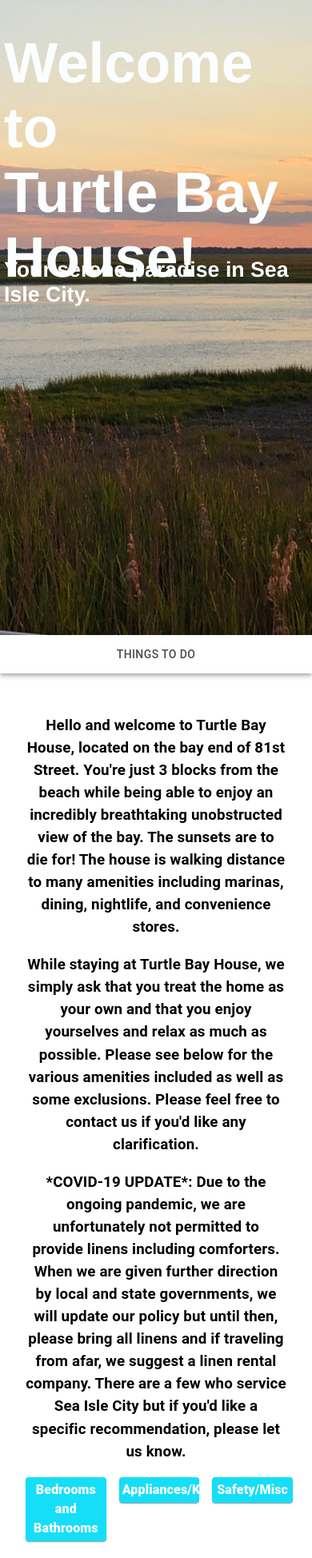
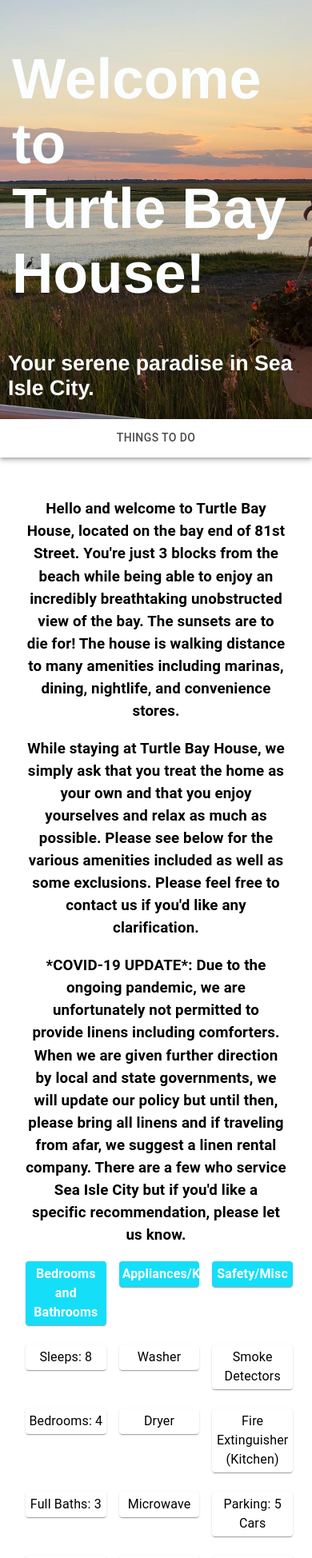
Before and after one commit to mshertz-dev/turtle-bay-house, a React (Create React App) app: page / in a window 390 px wide. Shown: the top 1948 px of the page at 80% size. Built offline with nearby package versions, Linux system fonts and the light colour scheme.

Commit message:
css styling changes to make site more mobile friendly

```diff
--- a/public/index.html
+++ b/public/index.html
@@ -3,7 +3,7 @@
   <head>
     <meta charset="utf-8" />
     <link rel="icon" href="%PUBLIC_URL%/favicon.ico" />
-    <meta name="viewport" content="width=device-width, initial-scale=1" />
+    <meta name="viewport" content="width=device-width, initial-scale=1.0" />
     <meta name="theme-color" content="#000000" />
     <meta
       name="description"
--- a/src/App.css
+++ b/src/App.css
@@ -22,17 +22,92 @@
 .App-header {
   /* background-color: rgb(251, 254, 255); */
   background: url("pic1.JPEG") no-repeat center center;
+  background-size: cover;
   font-family: Helvetica, Arial, sans-serif;
-  min-height: 100vh;
+  width: 100%;
+  height: auto;
+  /* min-height: 100vh; */
   display: flex;
   flex-direction: column;
-  align-items: center;
-  justify-content: center;
+  overflow-x: auto;
+  overflow-y: auto;
+  align-items: left;
+  justify-content: left;
   font-size: calc(10px + 2vmin);
   color: rgb(251, 254, 255);
-  margin-top: -50px;
+  margin-top: 0px;
   padding-top: 0px;
   /* color: coral; */
+}
+
+#header-card {
+  background-color: #15def8;
+  color: white;
+  border-color: powderblue;
+  width: 100%;
+  font-weight: 600;
+}
+
+#Header-main-text {
+  position: relative;
+  font-size: 2em;
+  text-align: left;
+  top: 0px;
+  left: 5px;
+  margin-top: 5px;
+  padding-top: 5px;
+  margin-left: 5px;
+  padding-left: 5px;
+  display: flex;
+  flex-direction: column;
+}
+
+#Header-sub-text {
+  position: relative;
+  text-align: left;
+  position: left;
+  font-size: 1.5em;
+  margin-top: 5px;
+  padding-top: 5px;
+  margin-left: 5px;
+  padding-left: 5px;
+  display: flex;
+  flex-direction: column;
+}
+
+#headerCard {
+  background-color: #15def8;
+  color: white;
+  border-color: powderblue;
+  width: 100%;
+  font-weight: 600;
+}
+
+#Header-main-text {
+  position: relative;
+  font-size: 2em;
+  text-align: left;
+  top: 0px;
+  left: 5px;
+  /* margin-top: 5px;
+  padding-top: 5px;
+  margin-left: 5px;
+  padding-left: 5px; */
+  display: flex;
+  flex-direction: column;
+}
+
+#Header-sub-text {
+  position: relative;
+  text-align: left;
+  position: left;
+  font-size: 1.5em;
+  /* margin-top: 5px;
+  padding-top: 5px;
+  margin-left: 5px;
+  padding-left: 5px; */
+  display: flex;
+  flex-direction: column;
 }
 
 .App-link {
@@ -57,11 +132,25 @@ body {
 
 
 
+#amenities-card {
+  background-color: white;
+  color:black;
+  border-color: powderblue;
+  width: 100%;
+  height: auto;
+  /* overflow-x: auto;
+  overflow-y: auto; */
+  /* overflow: visible; */
+}
+
 #testing123 {
   background-color: white;
   color:black;
   border-color: powderblue;
   width: 100%;
+  /* overflow-x: auto;
+  overflow-y: auto; */
+  /* overflow: visible; */
 }
 
 #things-to-do-box {
@@ -70,6 +159,8 @@ body {
   border-color: powderblue;
   margin-left: 5%;
   margin-right: 5%;
+  overflow-x: auto;
+  overflow: visible;
 }
 
 #things-to-do-details {
@@ -83,20 +174,29 @@ body {
 }
 
 #activity-pic {
-  display: flex;
+  display: none;
   flex-direction: row;
   order: 1;
   width: 200px;
-  height: auto;
+  height: 150px;
   margin-left: 1%;
+}
+
+@media screen and (min-width: 701px) {
+  #activity-pic {
+    display: block;
+  }
+  #amenities-card {
+    height: 80px;
+  }
 }
 
 #things-to-do-description {
   display: flex;
   flex-direction: row;
   order: 2;
-  margin-left: 5%;
-  margin-right: 5%;
+  /* margin-left: 5%;
+  margin-right: 5%; */
 }
 
 #things-to-do-info {
@@ -117,30 +217,7 @@ body {
   width: 100%;
 }
 
-#headerCard {
-  background-color: #15def8;
-  color: white;
-  border-color: powderblue;
-  width: 100%;
-  font-weight: 900;
-}
 
-#Header-main-text {
-  position: absolute;
-  font-size: 2em;
-  text-align: left;
-  top: -10px;
-  left: 5px;
-}
-
-#Header-sub-text {
-  position: absolute;
-  text-align: left;
-  position: left;
-  font-size: 1.5em;
-  top: 300px;
-  left: 5px;
-}
 
 @keyframes App-logo-spin {
   from {
--- a/src/components/Amenities.jsx
+++ b/src/components/Amenities.jsx
@@ -25,107 +25,107 @@ export default function Amenities() {
       <Grid container spacing={3}>
       {/* new row 1*/}
       <Grid item xs={4}>
-          <Paper className={classes.paper} id='headerCard'>Bedrooms and Bathrooms</Paper>
+          <Paper className={classes.paper} id='header-card'>Bedrooms and Bathrooms</Paper>
         </Grid>
         <Grid item xs={4}>
-          <Paper className={classes.paper} id='headerCard'>Appliances/Kitchen</Paper>
+          <Paper className={classes.paper} id='header-card'>Appliances/Kitchen</Paper>
         </Grid>
         <Grid item xs={4}>
-          <Paper className={classes.paper} id='headerCard'>Safety/Misc</Paper>
+          <Paper className={classes.paper} id='header-card'>Safety/Misc</Paper>
         </Grid>
         {/* new row 2*/}
         <Grid item xs={4}>
-          <Paper className={classes.paper} id='testing123'>Sleeps: 8</Paper>
+          <Paper className={classes.paper} id='amenities-card'>Sleeps: 8</Paper>
         </Grid>
         <Grid item xs={4}>
-          <Paper className={classes.paper} id='testing123'>Washer</Paper>
+          <Paper className={classes.paper} id='amenities-card'>Washer</Paper>
         </Grid>
         <Grid item xs={4}>
-          <Paper className={classes.paper} id='testing123'>Smoke Detectors</Paper>
+          <Paper className={classes.paper} id='amenities-card'>Smoke Detectors</Paper>
         </Grid>
         {/* new row 3*/}
         <Grid item xs={4}>
-          <Paper className={classes.paper} id='testing123'>Bedrooms: 4</Paper>
+          <Paper className={classes.paper} id='amenities-card'>Bedrooms: 4</Paper>
         </Grid>
         <Grid item xs={4}>
-          <Paper className={classes.paper} id='testing123'>Dryer</Paper>
+          <Paper className={classes.paper} id='amenities-card'>Dryer</Paper>
         </Grid>
         <Grid item xs={4}>
-          <Paper className={classes.paper} id='testing123'>Fire Extinguisher (Kitchen)</Paper>
+          <Paper className={classes.paper} id='amenities-card'>Fire Extinguisher (Kitchen)</Paper>
         </Grid>
         {/* new row 4*/}
         <Grid item xs={4}>
-          <Paper className={classes.paper} id='testing123'>Full Baths: 3</Paper>
+          <Paper className={classes.paper} id='amenities-card'>Full Baths: 3</Paper>
         </Grid>
         <Grid item xs={4}>
-          <Paper className={classes.paper} id='testing123'>Microwave</Paper>
+          <Paper className={classes.paper} id='amenities-card'>Microwave</Paper>
         </Grid>
         <Grid item xs={4}>
-          <Paper className={classes.paper} id='testing123'>Parking: 5 Cars</Paper>
+          <Paper className={classes.paper} id='amenities-card'>Parking: 5 Cars</Paper>
         </Grid>
         {/* new row 5*/}
         <Grid item xs={4}>
-          <Paper className={classes.paper} id='testing123'>Powder Rooms: 1</Paper>
+          <Paper className={classes.paper} id='amenities-card'>Powder Rooms: 1</Paper>
         </Grid>
         <Grid item xs={4}>
-          <Paper className={classes.paper} id='testing123'>Oven</Paper>
+          <Paper className={classes.paper} id='amenities-card'>Oven</Paper>
         </Grid>
         <Grid item xs={4}>
-          <Paper className={classes.paper} id='testing123'>Garage</Paper>
+          <Paper className={classes.paper} id='amenities-card'>Garage</Paper>
         </Grid>
         {/* new row 6*/}
         <Grid item xs={4}>
-          <Paper className={classes.paper} id='testing123'>Master: King</Paper>
+          <Paper className={classes.paper} id='amenities-card'>Master: King</Paper>
         </Grid>
         <Grid item xs={4}>
-          <Paper className={classes.paper} id='testing123'>Grill</Paper>
+          <Paper className={classes.paper} id='amenities-card'>Grill</Paper>
         </Grid>
         <Grid item xs={4}>
-          <Paper className={classes.paper} id='testing123'>Dock/Water Access: No</Paper>
+          <Paper className={classes.paper} id='amenities-card'>Dock/Water Access: No</Paper>
         </Grid>
           {/* new row 7*/}
           <Grid item xs={4}>
-          <Paper className={classes.paper} id='testing123'>Bedroom 2: Queen</Paper>
+          <Paper className={classes.paper} id='amenities-card'>Bedroom 2: Queen</Paper>
         </Grid>
         <Grid item xs={4}>
-          <Paper className={classes.paper} id='testing123'>TVs: 4</Paper>
+          <Paper className={classes.paper} id='amenities-card'>TVs: 4</Paper>
         </Grid>
         <Grid item xs={4}>
-          <Paper className={classes.paper} id='testing123' style={{'box-shadow': '0px 0px 0px 0px'}}></Paper>
+          <Paper className={classes.paper} id='amenities-card' style={{'box-shadow': '0px 0px 0px 0px'}}></Paper>
         </Grid>
           {/* new row 7*/}
           <Grid item xs={4}>
-          <Paper className={classes.paper} id='testing123'>Bedroom 3: Queen</Paper>
+          <Paper className={classes.paper} id='amenities-card'>Bedroom 3: Queen</Paper>
         </Grid>
         <Grid item xs={4}>
-          <Paper className={classes.paper} id='testing123'>Cable</Paper>
+          <Paper className={classes.paper} id='amenities-card'>Cable</Paper>
         </Grid>
         <Grid item xs={4}>
-          <Paper className={classes.paper} id='testing123' style={{'box-shadow': '0px 0px 0px 0px'}}></Paper>
+          <Paper className={classes.paper} id='amenities-card' style={{'box-shadow': '0px 0px 0px 0px'}}></Paper>
         </Grid>
           {/* new row 7*/}
           <Grid item xs={4}>
-          <Paper className={classes.paper} id='testing123'>Bedroom 4: Double</Paper>
+          <Paper className={classes.paper} id='amenities-card'>Bedroom 4: Double</Paper>
         </Grid>
         <Grid item xs={4}>
-          <Paper className={classes.paper} id='testing123'>WIFI</Paper>
+          <Paper className={classes.paper} id='amenities-card'>WIFI</Paper>
         </Grid>
         <Grid item xs={4}>
-          <Paper className={classes.paper} id='testing123' style={{'box-shadow': '0px 0px 0px 0px'}}></Paper>
+          <Paper className={classes.paper} id='amenities-card' style={{'box-shadow': '0px 0px 0px 0px'}}></Paper>
         </Grid>
           {/* new row 7*/}
           <Grid item xs={4}>
-          <Paper className={classes.paper} id='testing123'>Linens: No</Paper>
+          <Paper className={classes.paper} id='amenities-card'>Linens: No</Paper>
         </Grid>
         <Grid item xs={4}>
-          <Paper className={classes.paper} id='testing123'>Roku Streaming</Paper>
+          <Paper className={classes.paper} id='amenities-card'>Roku Streaming</Paper>
         </Grid>
         <Grid item xs={4}>
-          <Paper className={classes.paper} id='testing123' style={{'box-shadow': '0px 0px 0px 0px'}}></Paper>
+          <Paper className={classes.paper} id='amenities-card' style={{'box-shadow': '0px 0px 0px 0px'}}></Paper>
         </Grid>
           {/* new row 7*/}
           <Grid item xs={4}>
-          <Paper className={classes.paper} id='testing123'>Toiletries: No</Paper>
+          <Paper className={classes.paper} id='amenities-card'>Toiletries: No</Paper>
         </Grid>
       </Grid>
     </div>
--- a/src/components/App.js
+++ b/src/components/App.js
@@ -9,7 +9,7 @@ function App() {
     <div className="App">
       <header className="App-header">
         <div id="Header-main-text">
-          <h1>
+          <h1 id="Header-main-text-internal">
             Welcome to
             <br></br>Turtle Bay House!
           </h1>
--- a/src/components/ThingsToDo.jsx
+++ b/src/components/ThingsToDo.jsx
@@ -9,7 +9,7 @@ const useStyles = makeStyles((theme) => ({
     flexGrow: 1,
   },
   paper: {
-    padding: theme.spacing(.5),
+    padding: theme.spacing(2),
     textAlign: 'center',
     color: theme.palette.text.secondary,
   },
@@ -26,7 +26,7 @@ function ThingsToDo() {
     // </div>
     <div className={classes.root}>
       <h3>Restaurants</h3>
-      <Grid container spacing={12}>
+      <Grid container spacing={1}>
       {/* new row 1*/}
       <Grid item xs={12}>
           <Paper className={classes.paper} id='things-to-do-box'>
```
Also changed, not shown: 1 other file (tests, documents, lock files or other folders).
